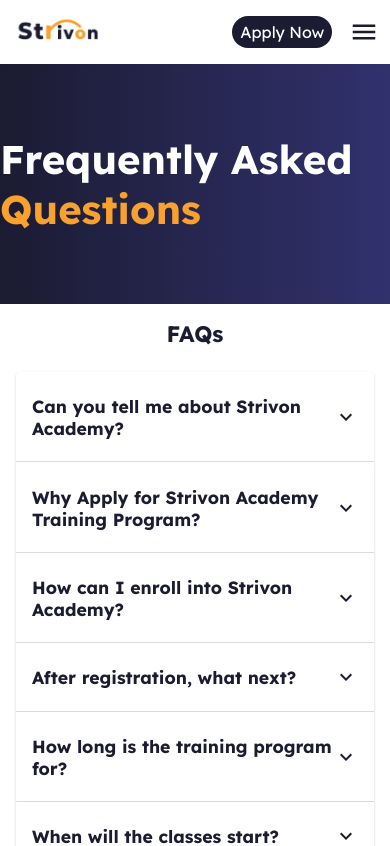
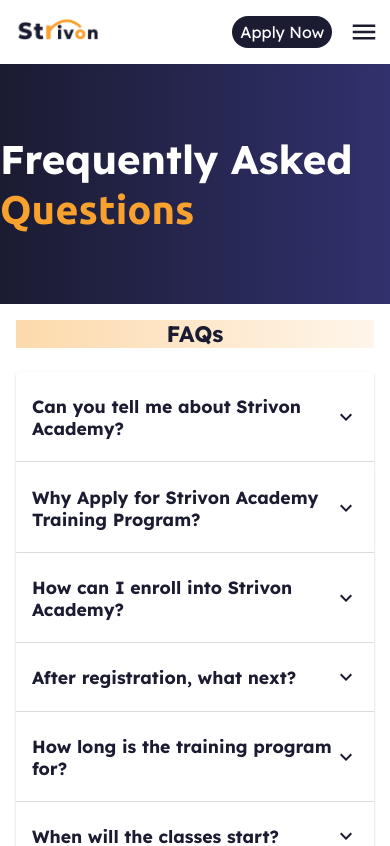
Before and after one commit to Doziechuks/strivon-main, a React (Create React App) app in the folder strivon-frontend/: page /faqs in a window 390 px wide. Shown: the top 846 px of the page. Built offline with nearby package versions, Linux system fonts and the light colour scheme.

Commit message:
css modifications

```diff
--- a/strivon-frontend/src/components/about/About.module.css
+++ b/strivon-frontend/src/components/about/About.module.css
@@ -160,6 +160,9 @@
     padding: 3rem 5%;
 
   }
+  .wrapper{
+    max-width: 100%;
+  }
   /* .info{
     padding: 0 5%;
   } */
--- a/strivon-frontend/src/pages/FaqPage/faq.module.css
+++ b/strivon-frontend/src/pages/FaqPage/faq.module.css
@@ -16,10 +16,12 @@
   color: #fff;
   text-transform: capitalize;
   font-size: 2.5rem;
+
 }
 .header .title span{
   color: #f9a12e;
   font-size: 2.5rem;
+  font-family: "Ubuntu", "Lexend", sans-serif;
 }
 .wrap {
   /* border: 1px red solid; */
@@ -28,10 +30,11 @@
 }
 .wrap h2 {
   /* border: 1px red solid; */
-  width: max-content;
+  background: linear-gradient(to right, rgba(249, 161, 46, 0.4), rgba(249, 161, 46, 0.1));
+  width: 100%;
   margin: 0 auto;
   margin-bottom: 1.5rem;
-  font-size: 3rem;
+  font-size: 1.5rem;
   text-align: center;
 }
 
--- a/strivon-frontend/src/utils/customTrack/CustomTrack.module.css
+++ b/strivon-frontend/src/utils/customTrack/CustomTrack.module.css
@@ -39,6 +39,7 @@
   font-size: 2rem;
   margin-bottom: 2rem;
   text-transform: uppercase;
+
 }
 .wrapper .aboutSection {
   width: 100%;
```
Also changed, not shown: strivon-frontend/src/pages/AboutPage/aboutpage.module.css (+40 -4 lines).
